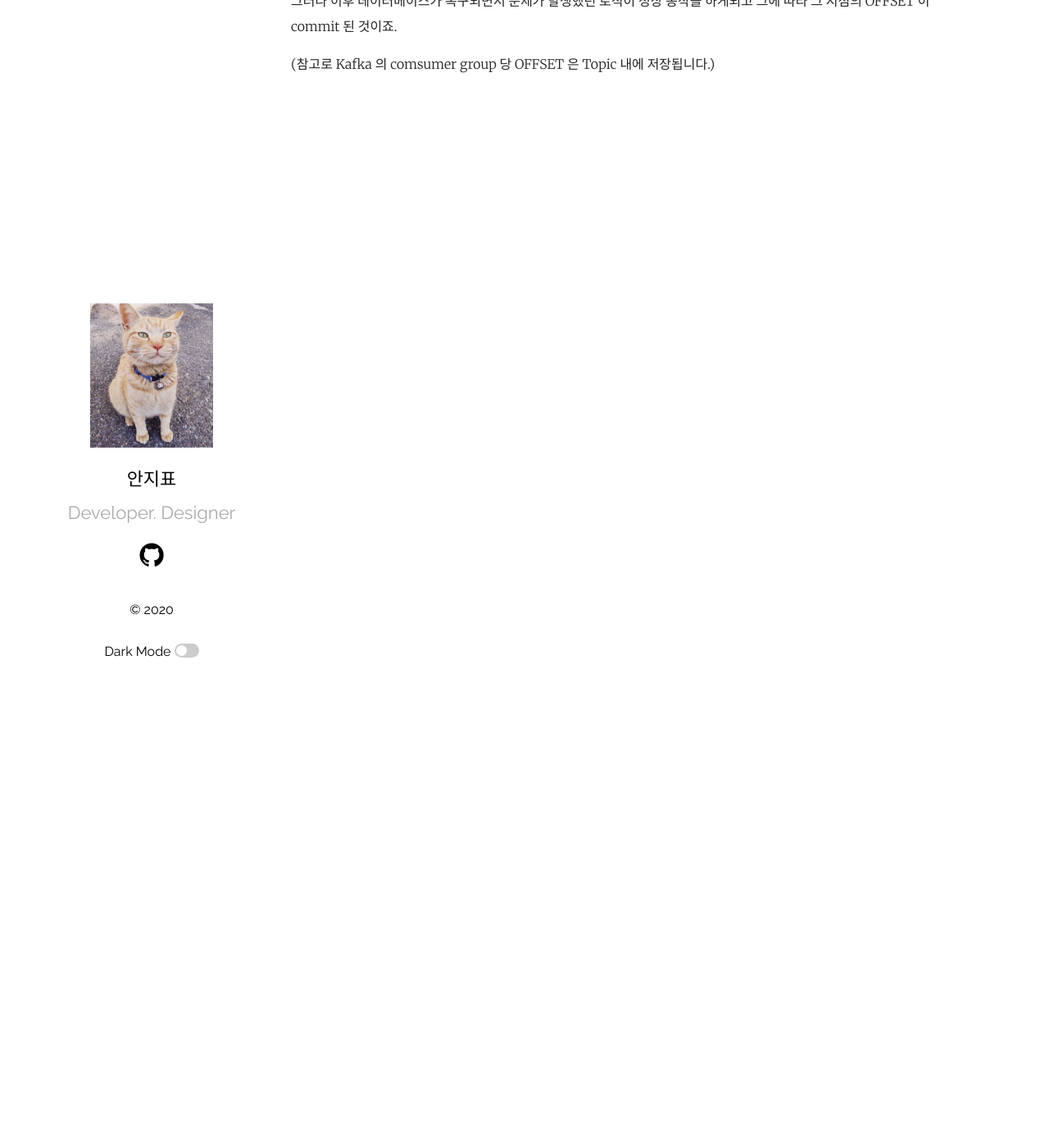
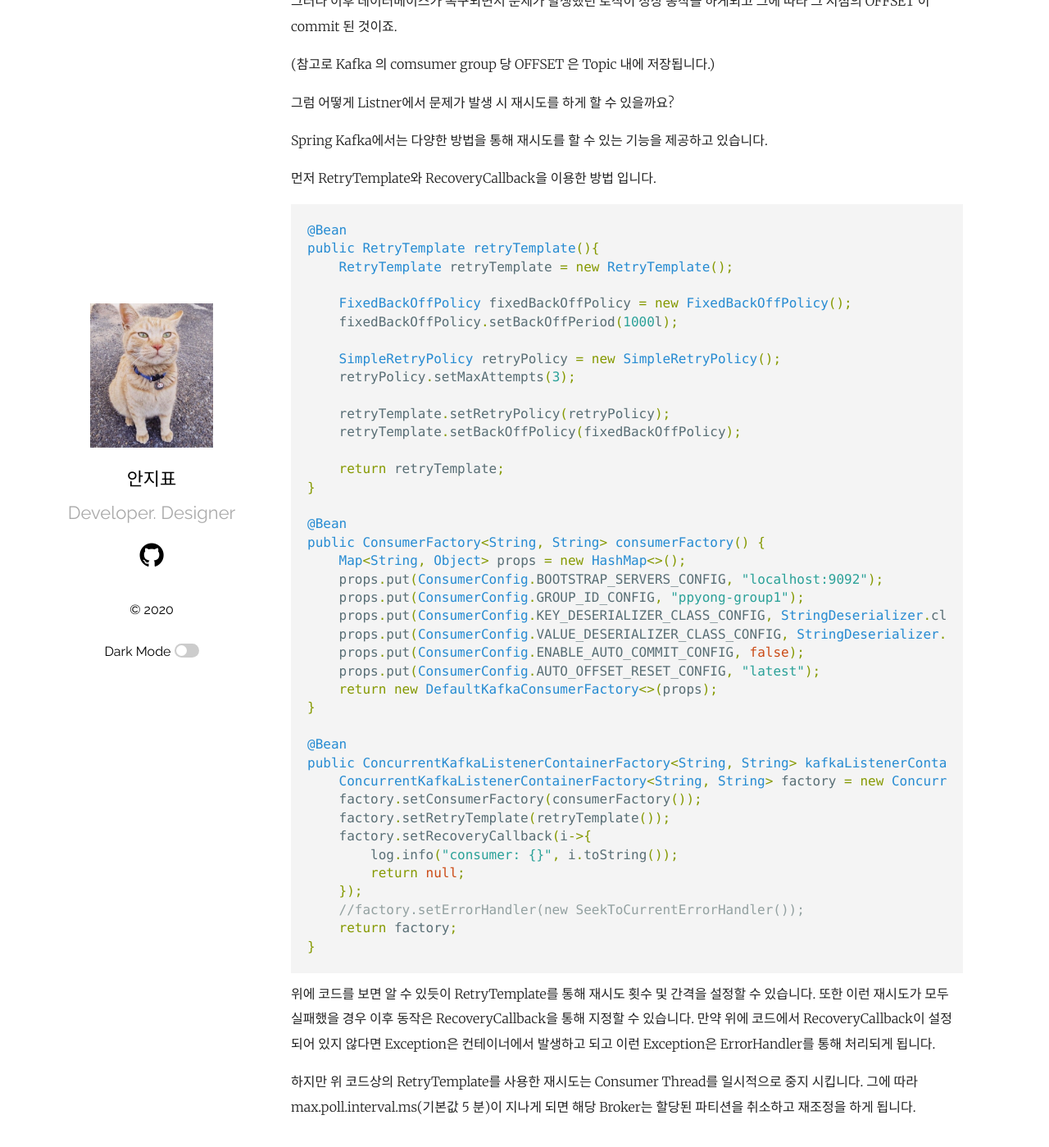
Before and after one commit to ppyong/ppyong.github.io, a Jekyll site: the page built from _posts/2020-09-08-spring-kafka-retry.md, in a window 1280 px wide and 1400 px high, scrolled down 1238 px. Shown: the whole window at 82% size. Built offline with Jekyll 4.4.1, drawn with Linux system fonts in a browser that asks for light colours.

Commit message:
Update 2020-09-08-spring-kafka-retry.md

````diff
--- a/_posts/2020-09-08-spring-kafka-retry.md
+++ b/_posts/2020-09-08-spring-kafka-retry.md
@@ -45,7 +45,6 @@ kafka:
 
 이 상황은 조금 더 Kafka에 대해 학습을 하고 이해할 수 있었습니다.
 
-
 Spring Kafka 는 *설정을 하지 않는한 Listner 에서 문제가 발생 시 재시도를 하지 않습니다.* 그에 따라 계속 다음 데이터를 소비하게 되면서 OFFSET 은 증가하게 된 것이죠.
 
 이 소비하는 시점만 하더라도 실제 Kafka에 commit 된 OFFSET은 여전히 100번이었습니다.
@@ -53,3 +52,58 @@ Spring Kafka 는 *설정을 하지 않는한 Listner 에서 문제가 발생 시
 그러나 이후 데이터베이스가 복구되면서 문제가 발생했던 로직이 정상 동작을 하게되고 그에 따라 그 시점의 OFFSET 이 commit 된 것이죠.
 
 (참고로 Kafka 의 comsumer group 당 OFFSET 은 Topic 내에 저장됩니다.)
+
+
+그럼 어떻게 Listner에서 문제가 발생 시 재시도를 하게 할 수 있을까요?
+
+Spring Kafka에서는 다양한 방법을 통해 재시도를 할 수 있는 기능을 제공하고 있습니다.
+
+먼저 RetryTemplate와 RecoveryCallback을 이용한 방법 입니다.
+
+```java
+@Bean
+public RetryTemplate retryTemplate(){
+    RetryTemplate retryTemplate = new RetryTemplate();
+
+    FixedBackOffPolicy fixedBackOffPolicy = new FixedBackOffPolicy();
+    fixedBackOffPolicy.setBackOffPeriod(1000l);
+
+    SimpleRetryPolicy retryPolicy = new SimpleRetryPolicy();
+    retryPolicy.setMaxAttempts(3);
+
+    retryTemplate.setRetryPolicy(retryPolicy);
+    retryTemplate.setBackOffPolicy(fixedBackOffPolicy);
+
+    return retryTemplate;
+}
+
+@Bean
+public ConsumerFactory<String, String> consumerFactory() {
+    Map<String, Object> props = new HashMap<>();
+    props.put(ConsumerConfig.BOOTSTRAP_SERVERS_CONFIG, "localhost:9092");
+    props.put(ConsumerConfig.GROUP_ID_CONFIG, "ppyong-group1");
+    props.put(ConsumerConfig.KEY_DESERIALIZER_CLASS_CONFIG, StringDeserializer.class);
+    props.put(ConsumerConfig.VALUE_DESERIALIZER_CLASS_CONFIG, StringDeserializer.class);
+    props.put(ConsumerConfig.ENABLE_AUTO_COMMIT_CONFIG, false);
+    props.put(ConsumerConfig.AUTO_OFFSET_RESET_CONFIG, "latest");
+    return new DefaultKafkaConsumerFactory<>(props);
+}
+
+@Bean
+public ConcurrentKafkaListenerContainerFactory<String, String> kafkaListenerContainerFactory(){
+    ConcurrentKafkaListenerContainerFactory<String, String> factory = new ConcurrentKafkaListenerContainerFactory<>();
+    factory.setConsumerFactory(consumerFactory());
+    factory.setRetryTemplate(retryTemplate());
+    factory.setRecoveryCallback(i->{
+        log.info("consumer: {}", i.toString());
+        return null;
+    });
+    //factory.setErrorHandler(new SeekToCurrentErrorHandler());
+    return factory;
+}
+```
+
+위에 코드를 보면 알 수 있듯이 RetryTemplate를 통해 재시도 횟수 및 간격을 설정할 수 있습니다. 또한 이런 재시도가 모두 실패했을 경우 이후 동작은 RecoveryCallback을 통해 지정할 수 있습니다.
+만약 위에 코드에서 RecoveryCallback이 설정되어 있지 않다면 Exception은 컨테이너에서 발생하고 되고 이런 Exception은 ErrorHandler를 통해 처리되게 됩니다.
+
+하지만 위 코드상의 RetryTemplate를 사용한 재시도는 Consumer Thread를 일시적으로 중지 시킵니다. 그에 따라 max.poll.interval.ms(기본값 5 분)이 지나게 되면 해당 Broker는 할당된 파티션을 취소하고 재조정을 하게 됩니다.
````
